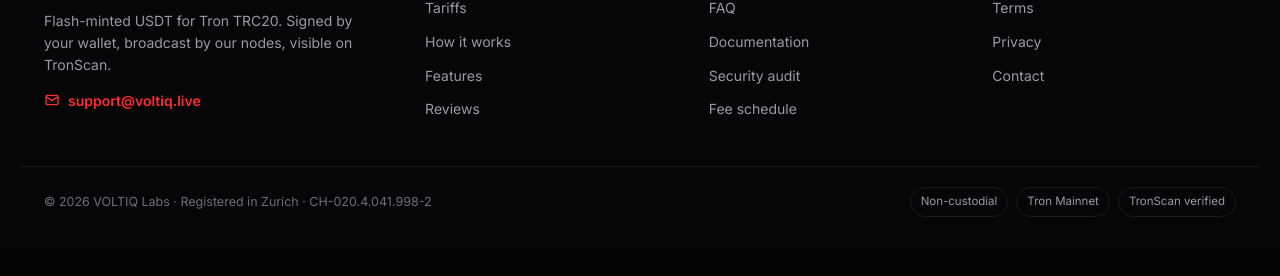
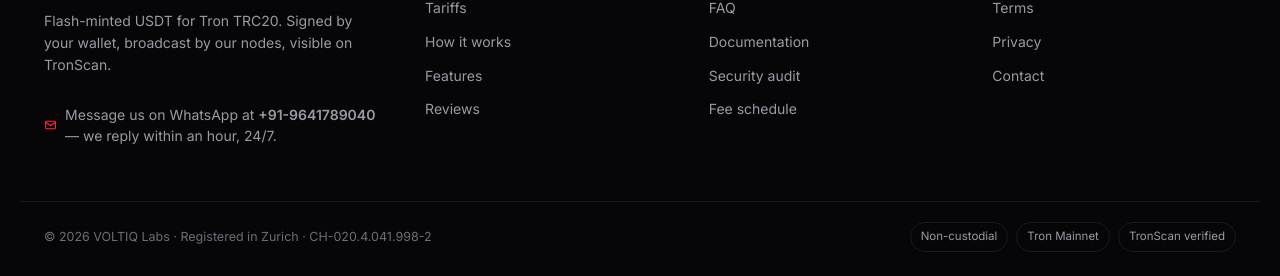
Before and after one commit to doubleblockinfo-star/voltiq, a plain HTML site: page index.html in a window 1280 px wide. Shown: the part 5379-5655 px from the top of the page. Before the commit the page ends 5620 px from the top, so only its background shows below. Drawn offline with Linux system fonts and the light colour scheme.

Commit message:
Update index.html

```diff
--- a/index.html
+++ b/index.html
@@ -1661,7 +1661,7 @@
                 <p>Flash-minted USDT for Tron TRC20. Signed by your wallet, broadcast by our nodes, visible on TronScan.</p>
                 <div class="foot-mail">
                     <svg viewBox="0 0 24 24" width="16" height="16" fill="none" stroke="currentColor" stroke-width="2"><rect x="3" y="5" width="18" height="14" rx="2"/><path d="m3 7 9 6 9-6"/></svg>
-                    <a href="mailto:support@voltiq.live">support@voltiq.live</a>
+                    <p>Message us on WhatsApp at <a href="https://wa.me/919641789040" target="_blank" rel="noopener noreferrer">+91-9641789040</a> — we reply within an hour, 24/7.</p>
                 </div>
             </div>
 
```
